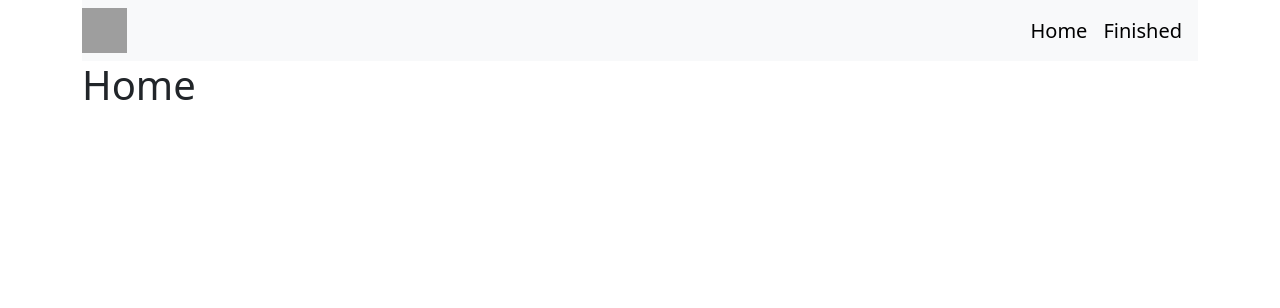
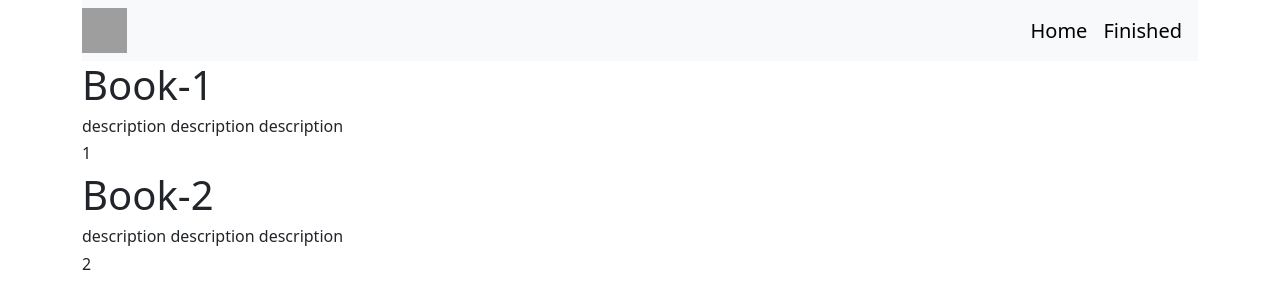
Before and after one commit to Luxlorys/mylib, a React (Create React App) app in the folder mlib/: page / in a window 1280 px wide. Shown: the top 308 px of the page. Built offline with nearby package versions, Linux system fonts and the light colour scheme; grey boxes are pictures that could not be loaded.

Commit message:
display finished and unfinished books

```diff
--- a/mlib/src/models/Book.ts
+++ b/mlib/src/models/Book.ts
@@ -18,7 +18,7 @@ export let books: Book[] = [
         name: 'Book-2',
         desctiption: 'description description description',
         priority: 2,
-        finished: false,
+        finished: true,
         date: new Date(),
     },
 ];
--- a/mlib/src/pages/Finished.tsx
+++ b/mlib/src/pages/Finished.tsx
@@ -1,11 +1,20 @@
 import 'bootstrap/dist/css/bootstrap.css';
 import Navbar from '../components/Navbar';
+import { books } from '../models/Book';
 
 export default function Finished() {
     return (
         <div className="container">
         <Navbar />
         <h1>Finished</h1>
+        {books.filter(book => book.finished).map((book) => (
+                <div>
+                    <h1>{book.name}</h1>
+                    <h6>{book.desctiption}</h6>
+                    <h6>{book.priority}</h6>
+                    <h6>{book.finished}</h6>
+                </div>
+            ))}
     </div>
     );
 }
--- a/mlib/src/pages/Home.tsx
+++ b/mlib/src/pages/Home.tsx
@@ -1,11 +1,19 @@
 import 'bootstrap/dist/css/bootstrap.css';
 import Navbar from '../components/Navbar';
+import { books } from '../models/Book';
 
 export default function Home() {
     return (
         <div className="container">
             <Navbar />
-            <h1>Home</h1>
+            {books.map((book) => (
+                <div>
+                    <h1>{book.name}</h1>
+                    <h6>{book.desctiption}</h6>
+                    <h6>{book.priority}</h6>
+                    <h6>{book.finished}</h6>
+                </div>
+            ))}
         </div>
     );
 }
```
